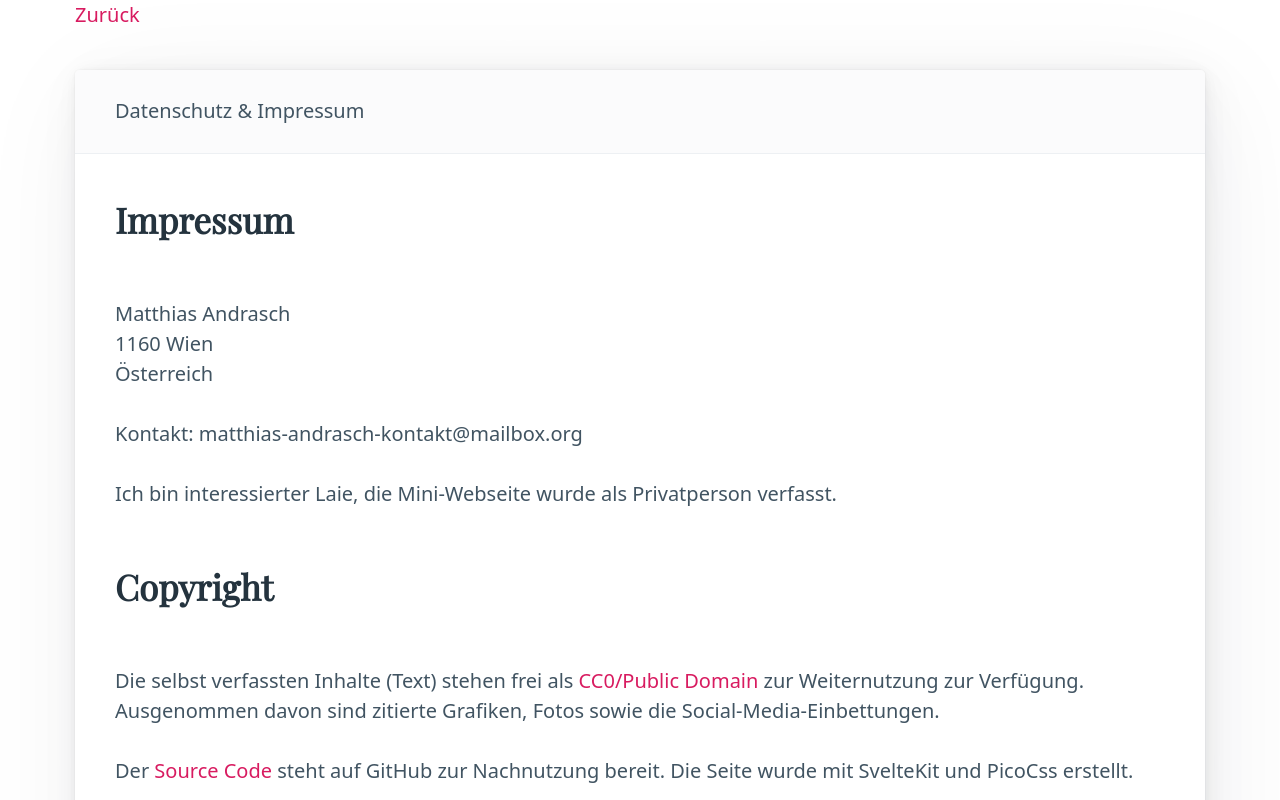
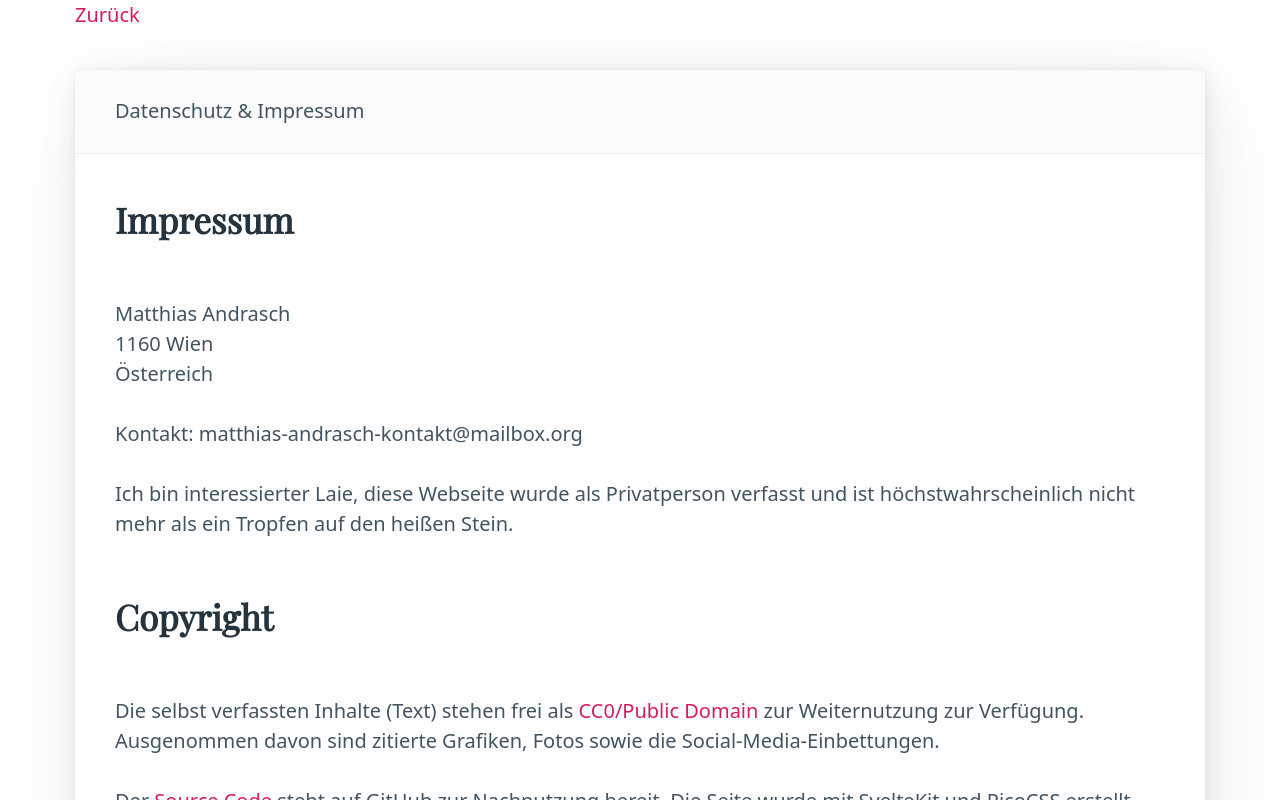
Before and after one commit to mandrasch/aktuelle-erderhitzung, a SvelteKit app: page /impressum in a window 1280 px wide. Shown: the top 800 px of the page. Built offline with nearby package versions, Linux system fonts and the light colour scheme.

Commit message:
feat: content changes

```diff
--- a/src/routes/impressum/+page.svelte
+++ b/src/routes/impressum/+page.svelte
@@ -17,7 +17,10 @@
 
 	<p>Kontakt: matthias-andrasch-kontakt@mailbox.org</p>
 
-	<p>Ich bin interessierter Laie, die Mini-Webseite wurde als Privatperson verfasst.</p>
+	<p>
+		Ich bin interessierter Laie, diese Webseite wurde als Privatperson verfasst und ist
+		höchstwahrscheinlich nicht mehr als ein Tropfen auf den heißen Stein.
+	</p>
 
 	<h2>Copyright</h2>
 	<p>
@@ -27,7 +30,7 @@
 	</p>
 	<p>
 		Der <a href="https://github.com/mandrasch/aktuelle-erderhitzung">Source Code</a> steht auf GitHub
-		zur Nachnutzung bereit. Die Seite wurde mit SvelteKit und PicoCss erstellt.
+		zur Nachnutzung bereit. Die Seite wurde mit SvelteKit und PicoCSS erstellt.
 	</p>
 
 	<h2>Datenschutz</h2>
```
Also changed, not shown: 1 other file (tests, documents, lock files or other folders).
